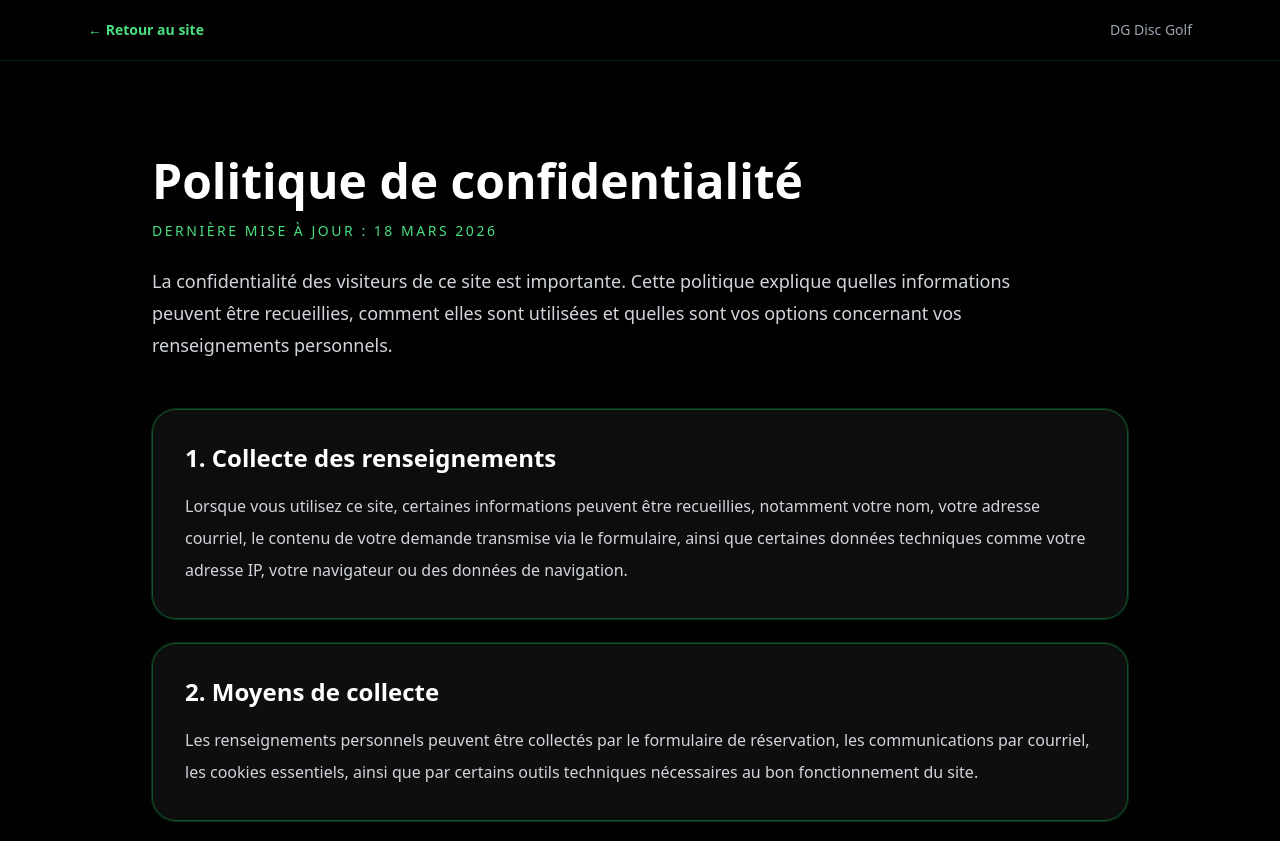
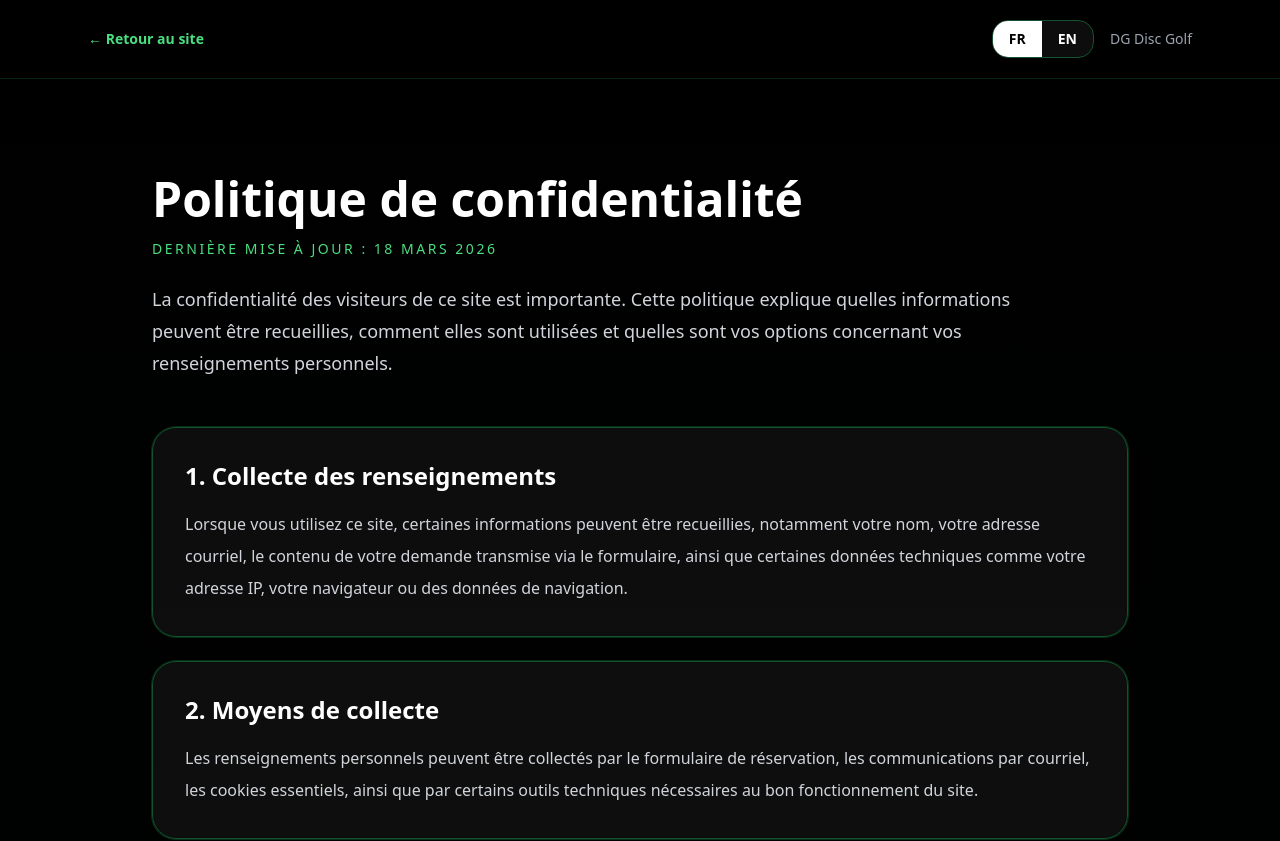
Before and after one commit to DGDiscgolf/DG_Discgolf, a React (Vite) app: page /confidentialite in a window 1280 px wide. Shown: the top 841 px of the page. Built offline with nearby package versions, Linux system fonts and the light colour scheme.

Commit message:
Update PrivacyPage.jsx

```diff
--- a/src/pages/PrivacyPage.jsx
+++ b/src/pages/PrivacyPage.jsx
@@ -1,7 +1,30 @@
+import { useEffect, useState } from "react";
 import { Link } from "react-router-dom";
 
 export default function PrivacyPage() {
-  const sections = [
+  const [language, setLanguage] = useState("fr");
+
+  useEffect(() => {
+    const savedLanguage = localStorage.getItem("dg_site_language");
+    if (savedLanguage === "fr" || savedLanguage === "en") {
+      setLanguage(savedLanguage);
+    }
+  }, []);
+
+  const changeLanguage = (lang) => {
+    setLanguage(lang);
+    localStorage.setItem("dg_site_language", lang);
+  };
+
+  const content = {
+    fr: {
+      back: "← Retour au site",
+      brand: "DG Disc Golf",
+      title: "Politique de confidentialité",
+      updated: "Dernière mise à jour : 18 mars 2026",
+      intro:
+        "La confidentialité des visiteurs de ce site est importante. Cette politique explique quelles informations peuvent être recueillies, comment elles sont utilisées et quelles sont vos options concernant vos renseignements personnels.",
+      sections: [
         {
           title: "1. Collecte des renseignements",
           text: "Lorsque vous utilisez ce site, certaines informations peuvent être recueillies, notamment votre nom, votre adresse courriel, le contenu de votre demande transmise via le formulaire, ainsi que certaines données techniques comme votre adresse IP, votre navigateur ou des données de navigation.",
@@ -46,7 +69,66 @@ export default function PrivacyPage() {
           title: "11. Contact",
           text: "Pour toute question concernant cette politique de confidentialité ou le traitement de vos renseignements personnels, vous pouvez communiquer avec David Gagné à l’adresse suivante : d.gagne@outlook.com.",
         },
-  ];
+      ],
+    },
+
+    en: {
+      back: "← Back to site",
+      brand: "DG Disc Golf",
+      title: "Privacy Policy",
+      updated: "Last updated: March 18, 2026",
+      intro:
+        "The privacy of visitors to this website is important. This policy explains what information may be collected, how it is used, and what options you have regarding your personal information.",
+      sections: [
+        {
+          title: "1. Information Collection",
+          text: "When you use this website, certain information may be collected, including your name, email address, the content of your request submitted through the form, as well as technical data such as your IP address, browser, or browsing data.",
+        },
+        {
+          title: "2. Methods of Collection",
+          text: "Personal information may be collected through the booking form, email communications, essential cookies, and certain technical tools necessary for the proper operation of the website.",
+        },
+        {
+          title: "3. Use of Information",
+          text: "Collected information is used to respond to your requests, organize a session or clinic, follow up on received messages, improve the user experience, maintain website security, and ensure proper functionality.",
+        },
+        {
+          title: "4. Disclosure of Information",
+          text: "Your personal information is neither sold nor rented. It may be shared with technical service providers necessary for the operation of the website, such as hosting services or Formspree for the contact form, when required. It may also be disclosed if required by law.",
+        },
+        {
+          title: "5. Data Retention",
+          text: "Personal information is retained only for the time necessary to process your request, provide reasonable administrative follow-up, comply with legal obligations, or protect rights related to the website.",
+        },
+        {
+          title: "6. Security",
+          text: "Reasonable security measures are in place to reduce the risks of loss, unauthorized access, disclosure, misuse, or alteration of your personal information. However, no data transmission over the Internet can be guaranteed to be 100% secure.",
+        },
+        {
+          title: "7. Your Rights",
+          text: "You may request access to, correction of, or deletion of the personal information held about you, subject to applicable legal obligations. For any request related to your data, you may contact d.gagne@outlook.com.",
+        },
+        {
+          title: "8. Third-Party Websites",
+          text: "This website may contain links to external websites such as Instagram, UDisc, PDGA, or other partners. We are not responsible for the content, security, or privacy practices of these third-party websites.",
+        },
+        {
+          title: "9. Cookies",
+          text: "This website may use essential cookies to improve the user experience, remember certain preferences, and ensure proper site functionality. You may accept or refuse non-essential cookies when that option is offered through the banner displayed on the website.",
+        },
+        {
+          title: "10. Changes to This Policy",
+          text: "This privacy policy may be updated at any time to reflect changes made to the website, services, or legal obligations. The version published on this page is the version currently in effect.",
+        },
+        {
+          title: "11. Contact",
+          text: "For any questions regarding this privacy policy or the handling of your personal information, you may contact David Gagné at the following address: d.gagne@outlook.com.",
+        },
+      ],
+    },
+  };
+
+  const t = content[language];
 
   return (
     <div className="min-h-screen bg-black text-white">
@@ -56,10 +138,37 @@ export default function PrivacyPage() {
             to="/"
             className="text-sm font-semibold text-green-400 transition hover:text-green-300"
           >
-            ← Retour au site
+            {t.back}
           </Link>
 
-          <div className="text-sm text-gray-400">DG Disc Golf</div>
+          <div className="flex items-center gap-4">
+            <div className="flex overflow-hidden rounded-2xl border border-green-900 bg-white/5">
+              <button
+                type="button"
+                onClick={() => changeLanguage("fr")}
+                className={`px-4 py-2 text-sm font-semibold transition ${
+                  language === "fr"
+                    ? "bg-white text-black"
+                    : "text-white hover:bg-white/10"
+                }`}
+              >
+                FR
+              </button>
+              <button
+                type="button"
+                onClick={() => changeLanguage("en")}
+                className={`px-4 py-2 text-sm font-semibold transition ${
+                  language === "en"
+                    ? "bg-white text-black"
+                    : "text-white hover:bg-white/10"
+                }`}
+              >
+                EN
+              </button>
+            </div>
+
+            <div className="text-sm text-gray-400">{t.brand}</div>
+          </div>
         </div>
       </header>
 
@@ -68,23 +177,20 @@ export default function PrivacyPage() {
           <div className="mx-auto max-w-5xl px-6">
             <div className="max-w-4xl">
               <h1 className="text-4xl font-bold text-white md:text-5xl">
-                Politique de confidentialité
+                {t.title}
               </h1>
 
               <p className="mt-4 text-sm uppercase tracking-[0.18em] text-green-400">
-                Dernière mise à jour : 18 mars 2026
+                {t.updated}
               </p>
 
               <p className="mt-6 text-lg leading-8 text-gray-300">
-                La confidentialité des visiteurs de ce site est importante. Cette
-                politique explique quelles informations peuvent être recueillies,
-                comment elles sont utilisées et quelles sont vos options
-                concernant vos renseignements personnels.
+                {t.intro}
               </p>
             </div>
 
             <div className="mt-12 space-y-6">
-              {sections.map((section) => (
+              {t.sections.map((section) => (
                 <div
                   key={section.title}
                   className="rounded-3xl border border-green-900 bg-white/5 p-8 shadow-lg shadow-black/30 ring-1 ring-green-950 backdrop-blur-sm"
```
Lines whose indentation alone changed are shown as unchanged.
